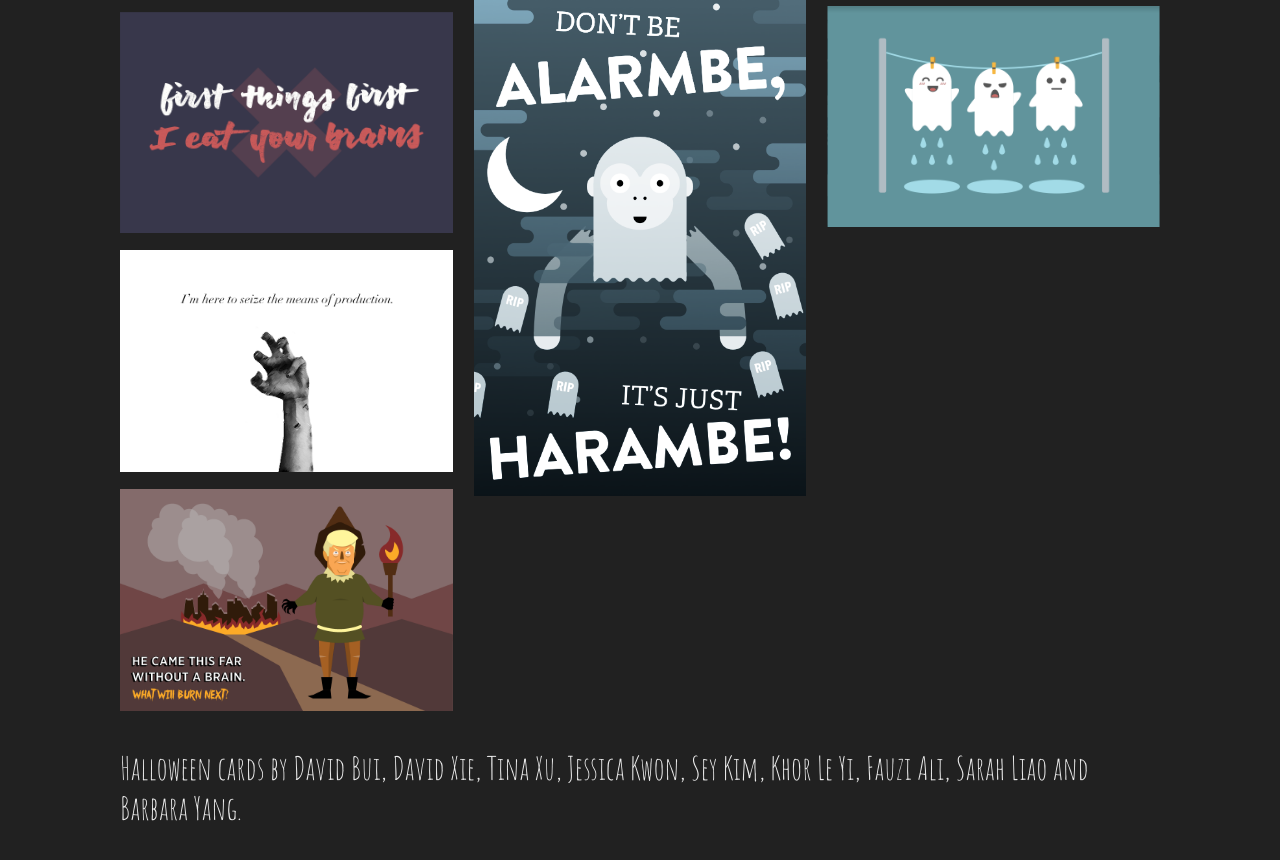
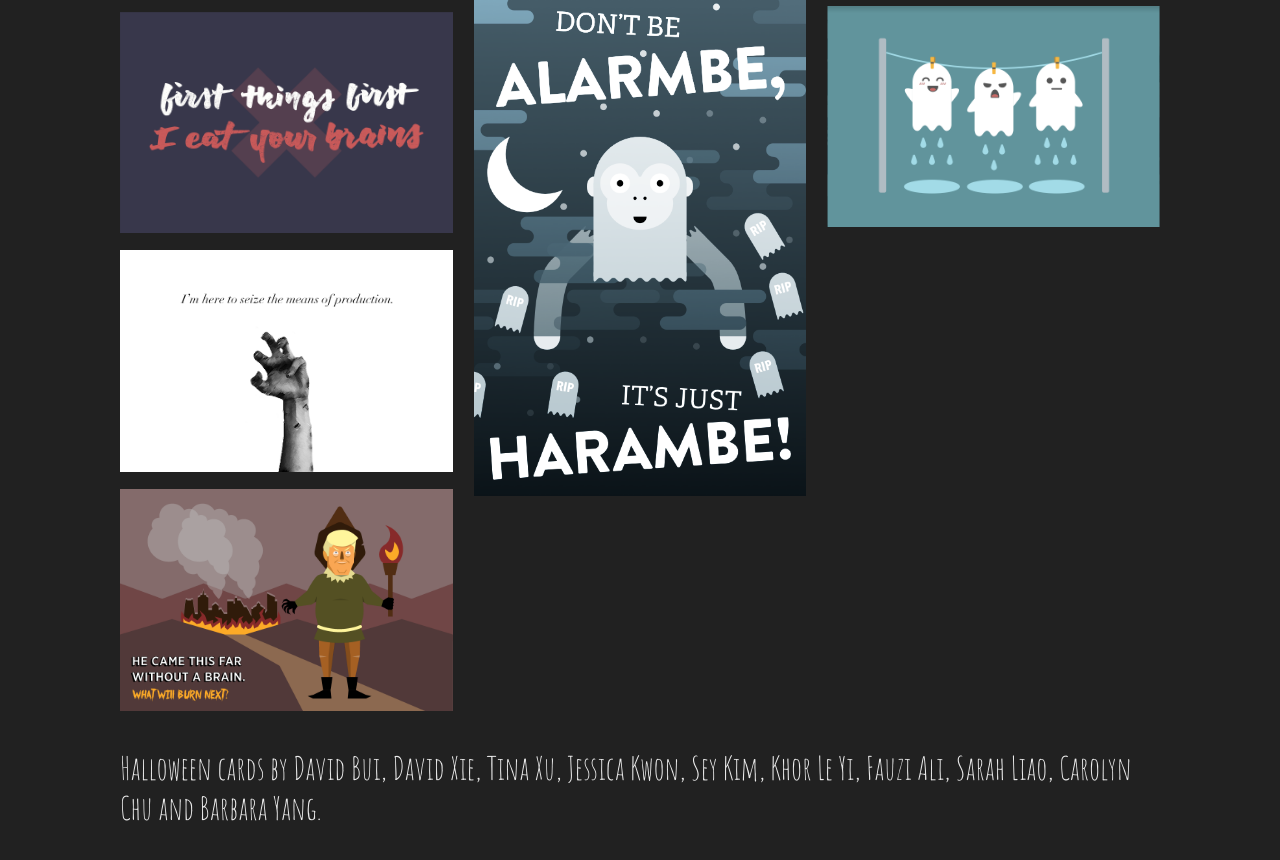
Before and after one commit to peterqiu1997/halloween, a plain HTML site: page index.html in a window 1280 px wide. Shown: the part 1445-2305 px from the top of the page. Drawn offline with Linux system fonts and the light colour scheme.

Commit message:
credit carolyn

```diff
--- a/index.html
+++ b/index.html
@@ -49,7 +49,7 @@
         <img class="col" ng-repeat="card in cards track by $index" ng-src="{{ card }}">
       </div>
       <div class="credits">
-        Halloween cards by David Bui, David Xie, Tina Xu, Jessica Kwon, Sey Kim, Khor Le Yi, Fauzi Ali, Sarah Liao and Barbara Yang.
+        Halloween cards by David Bui, David Xie, Tina Xu, Jessica Kwon, Sey Kim, Khor Le Yi, Fauzi Ali, Sarah Liao, Carolyn Chu and Barbara Yang.
       </div>
     </div>
   </body>
```
